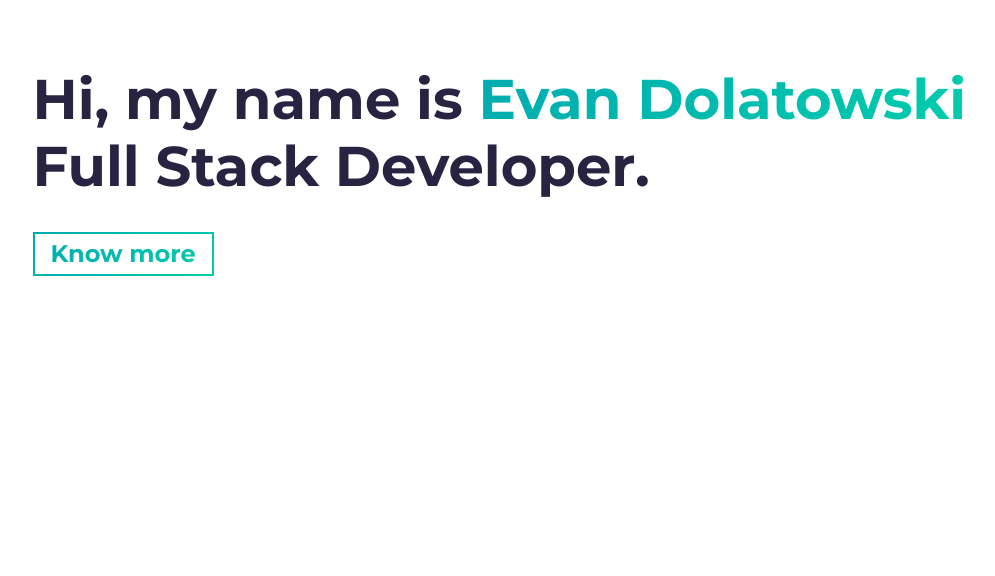
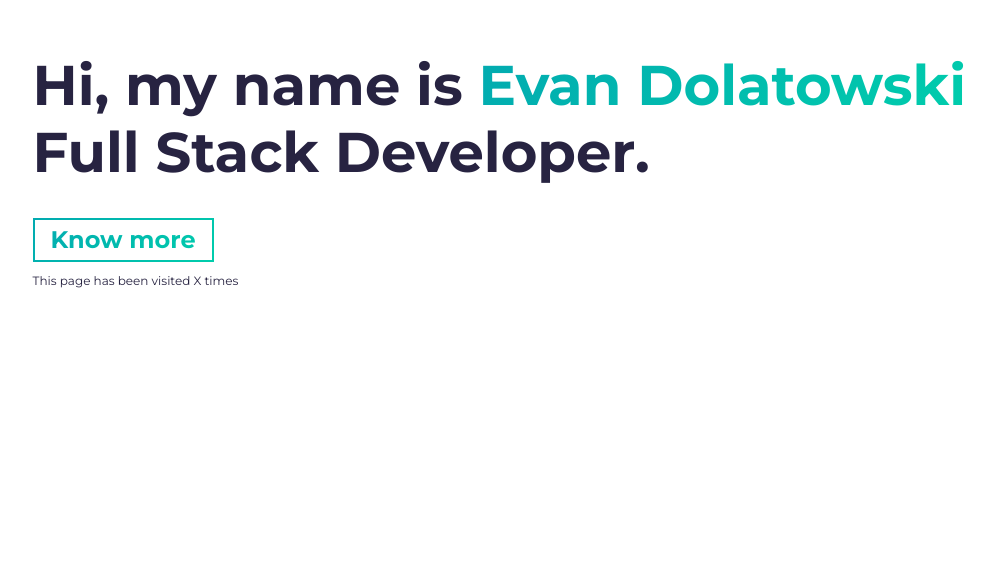
Before and after one commit to GnarlyLasagna/portfolio-site, a website built with Parcel: page src/index.html in a window 1280 px wide. Shown: the part 224-800 px from the top of the page, without its empty margins (45-1040 px from the left). Built offline with nearby package versions, Linux system fonts and the light colour scheme; no server answers.

Commit message:
add yaml

```diff
--- a/src/index.html
+++ b/src/index.html
@@ -39,7 +39,7 @@
             >Know more</a
           >
         </p>
-            <p style="text-align: left; font-size: 1.2rem;": class="hero-counter" id="cloud-counter"></p>
+            <p style="text-align: left; font-size: 1.2rem;": class="hero-counter" id="cloud-counter">This page has been visited X times</p>
       </div>
     </section>
     <!-- /END Hero Section -->
```
Also changed, not shown: dist/index.html, 1 other file.
